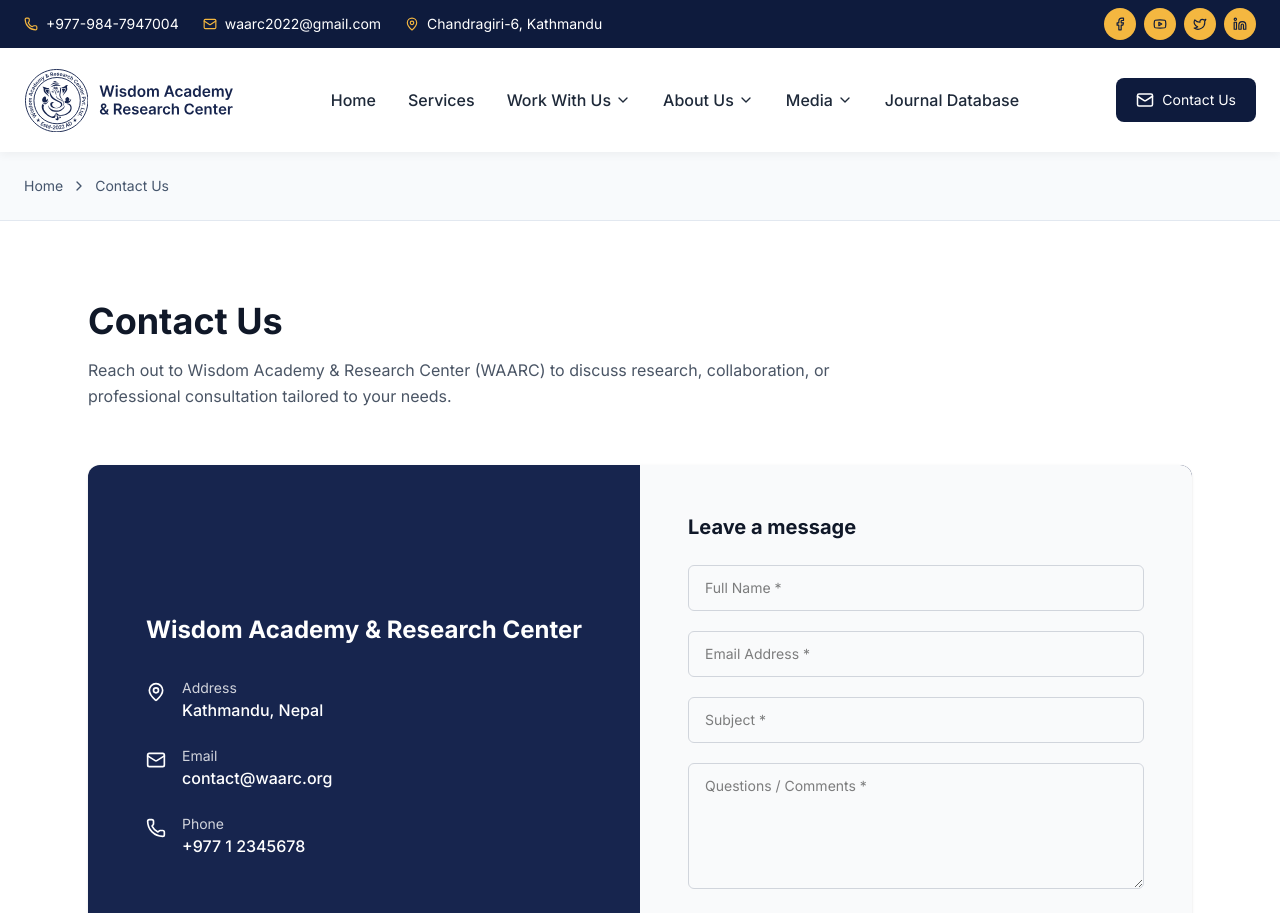
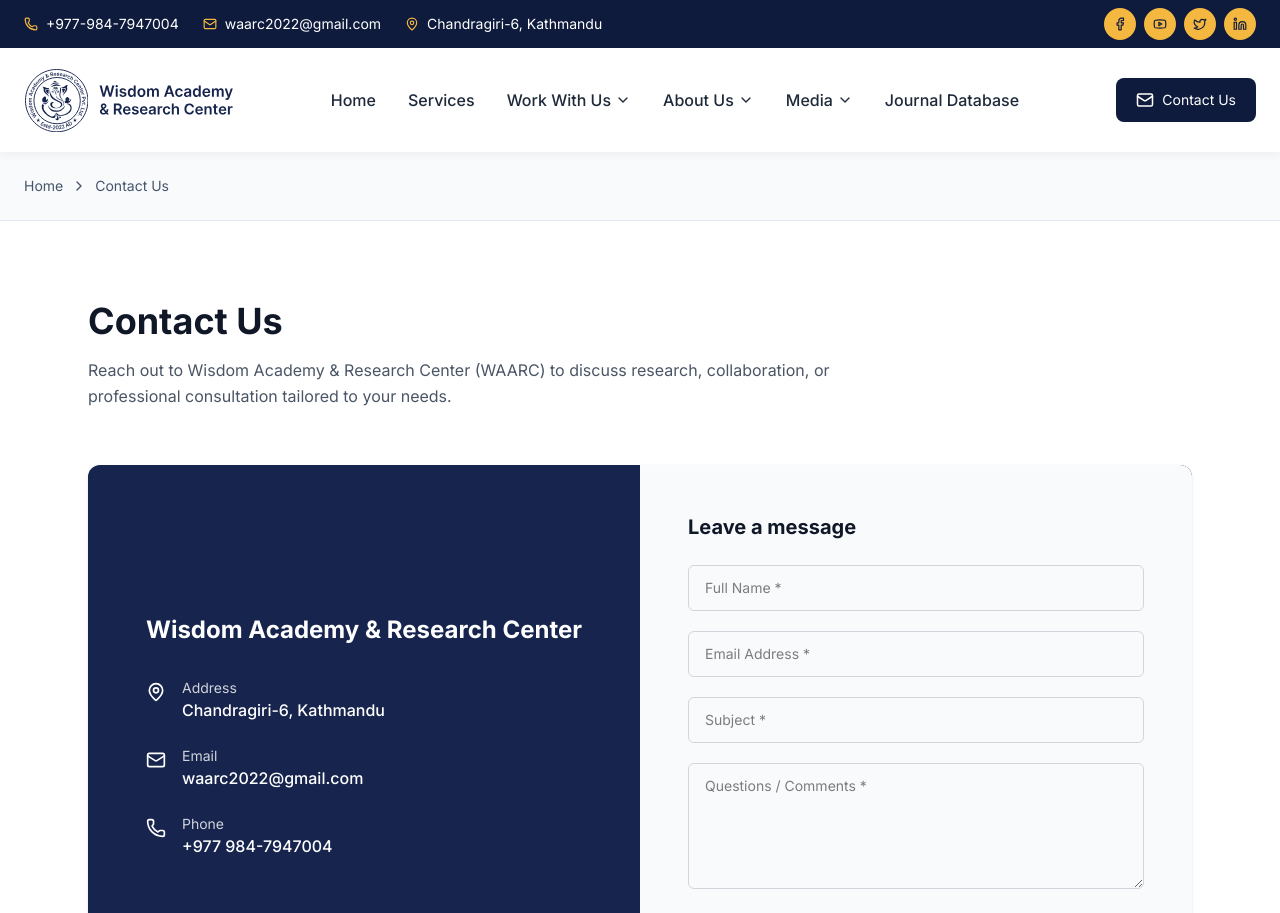
Before and after one commit to aasis-io/Wisdom-Frontend, a React (Vite) app: page /contact in a window 1280 px wide. Shown: the top 913 px of the page. Built offline with nearby package versions, Linux system fonts and the light colour scheme.

Commit message:
Contact Details Changes

```diff
--- a/src/pages/ContactUs.jsx
+++ b/src/pages/ContactUs.jsx
@@ -7,17 +7,17 @@
   {
     icon: MapPin,
     label: "Address",
-    value: "Kathmandu, Nepal",
+    value: "Chandragiri-6, Kathmandu",
   },
   {
     icon: Mail,
     label: "Email",
-    value: "contact@waarc.org",
+    value: "waarc2022@gmail.com",
   },
   {
     icon: Phone,
     label: "Phone",
-    value: "+977 1 2345678",
+    value: "+977 984-7947004",
   },
 ];
 
```
